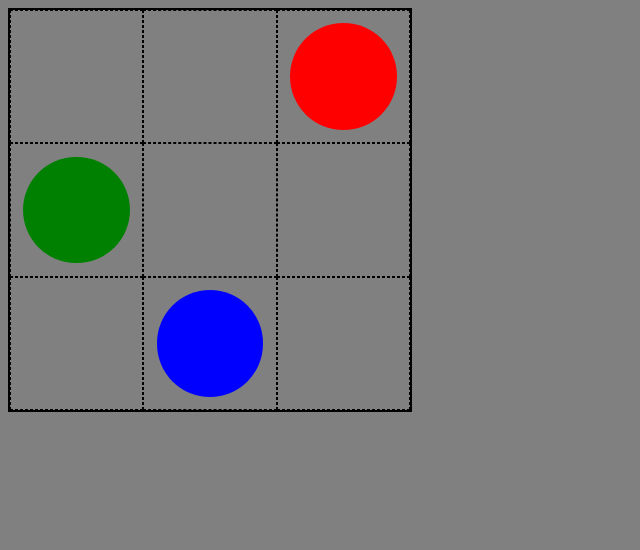
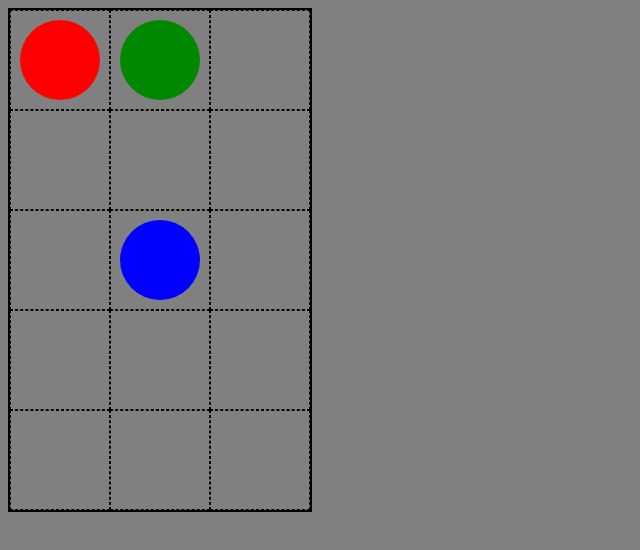
Before and after one commit to melnikko/my-project, a plain HTML site: page game/index.html in a window 1280 px wide. Shown: the whole page, without its empty margins (0-640 px from the left). Drawn offline with Linux system fonts and the light colour scheme.

Commit message:
work with sass loops and variables

```diff
--- a/game/index.html
+++ b/game/index.html
@@ -19,18 +19,24 @@
       <div class="game__cell"></div>
       <div class="game__cell"></div>
       <div class="game__cell"></div>
+      <div class="game__cell"></div>
+      <div class="game__cell"></div>
+      <div class="game__cell"></div>
+      <div class="game__cell"></div>
+      <div class="game__cell"></div>
+      <div class="game__cell"></div>
     </div>
     <div class="
     game__player
     game__player_color-red
-    game__player_col-3
+    game__player_col-1
     game__player_row-1
     "></div>
     <div class="
     game__player
     game__player_color-green
-    game__player_col-1
-    game__player_row-2
+    game__player_col-2
+    game__player_row-1
     "></div>
     <div class="
     game__player
--- a/game/styles.scss
+++ b/game/styles.scss
@@ -2,9 +2,12 @@ body {
   background-color: gray;
 }
 
-$field-width: 400px;
+$field-width: 300px;
 $cell-height: $field-width / 3;
 $cell-width: $field-width / 3;
+$col-count: 3;
+$row-count: 5;
+
 
 
 .game {
@@ -38,46 +41,41 @@ $cell-width: $field-width / 3;
     height: $player-height;
     border-radius: 50%;
 
-    &_color-red
-    {
-      background-color: red;
-
+    @for $index from 1 through $row-count {
+      &_row-#{$index} {
+        top: $player-position + ($index - 1) * $cell-height;
+      }
     }
 
-        &_col-3
-    { left: $player-position + ( 2 * $step) ;
+    @for $index from 1 through $col-count {
+      &_col-#{$index} {
+        left: $player-position + ($index - 1) * $cell-height;
+      }
     }
 
-        &_row-1
-    {
+    $colors:
+      'red' #f00,
+      'green' #080,
+      'blue' #00f;
+
+    @each $name, $color in $colors {
+      &_color-#{$name} {
+      background-color: $color;
+      }
+    }
+  }
 }
 
-        &_color-green
-    { background-color: green;
-
+%large-text {
+  font-size: 20px;
+  font-weight: normal;
+  color: #000;
 }
 
-        &_col-1
-    {
+.title {
+  @extend %large-text;
 }
 
-        &_row-2
-    { top: $player-position + $step;
+h1 {
+  @extend %large-text;
 }
-
-        &_color-blue
-    { background-color: blue;
-
-
-        }
-
-        &_col-2
-    { left: $player-position + $step;
-        }
-
-        &_row-3
-    { top: $player-position + ( 2 * $step);
-        }
-
-  }
-}
```
Also changed, not shown: game/styles.css, 1 other file. Lines whose indentation alone changed are shown as unchanged.
